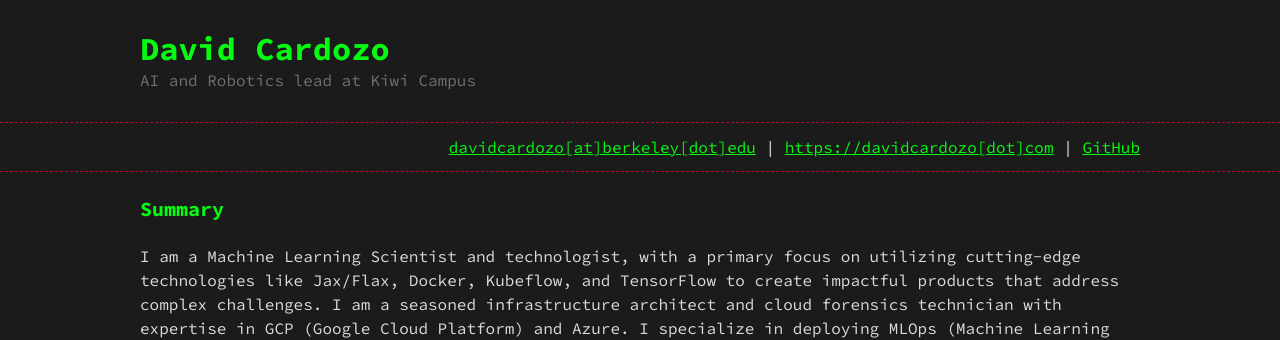
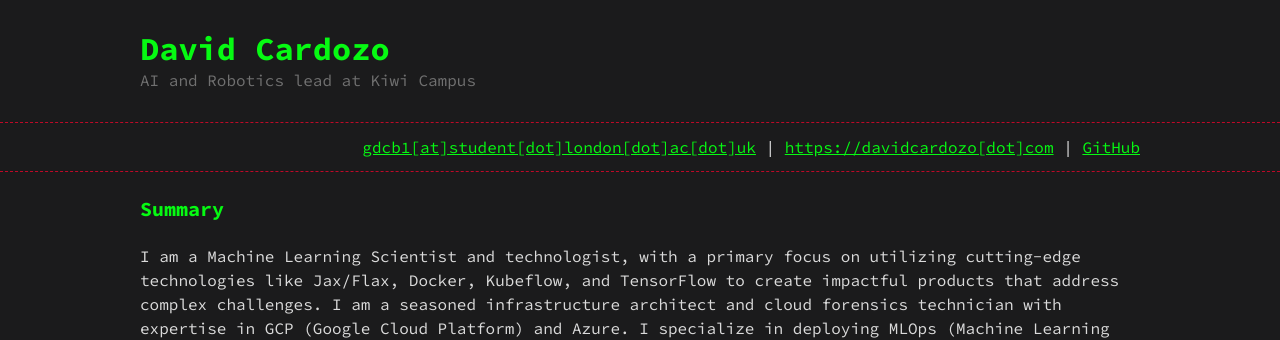
Before and after one commit to Davidnet/Davidnet.github.io, a Jekyll site: the page built from cv.md, in a window 1280 px wide and 900 px high. Shown: the top 340 px of the window. Built offline with Jekyll 4.4.1, drawn with Linux system fonts in a browser that asks for light colours.

Commit message:
Update contact email

```diff
--- a/_includes/header.html
+++ b/_includes/header.html
@@ -22,7 +22,7 @@
 		<div class="container menu">
 			<ul>
 				{% if page.title == "/ceevee" %}
-					<a href="mailto:davidcardozo@berkeley.edu">davidcardozo[at]berkeley[dot]edu</a> | <a href="https://www.davidcardozo.com">https://davidcardozo[dot]com</a    > | <a href="https://github.com/Davidnet">GitHub</a>
+					<a href="mailto:gdcb1@student.london.ac.uk">gdcb1[at]student[dot]london[dot]ac[dot]uk</a> | <a href="https://www.davidcardozo.com">https://davidcardozo[dot]com</a    > | <a href="https://github.com/Davidnet">GitHub</a>
 				{% else %}
 					{%- for path in page_paths -%}
 						{%- assign my_page = site.pages | where: "path", path | first -%}
```
